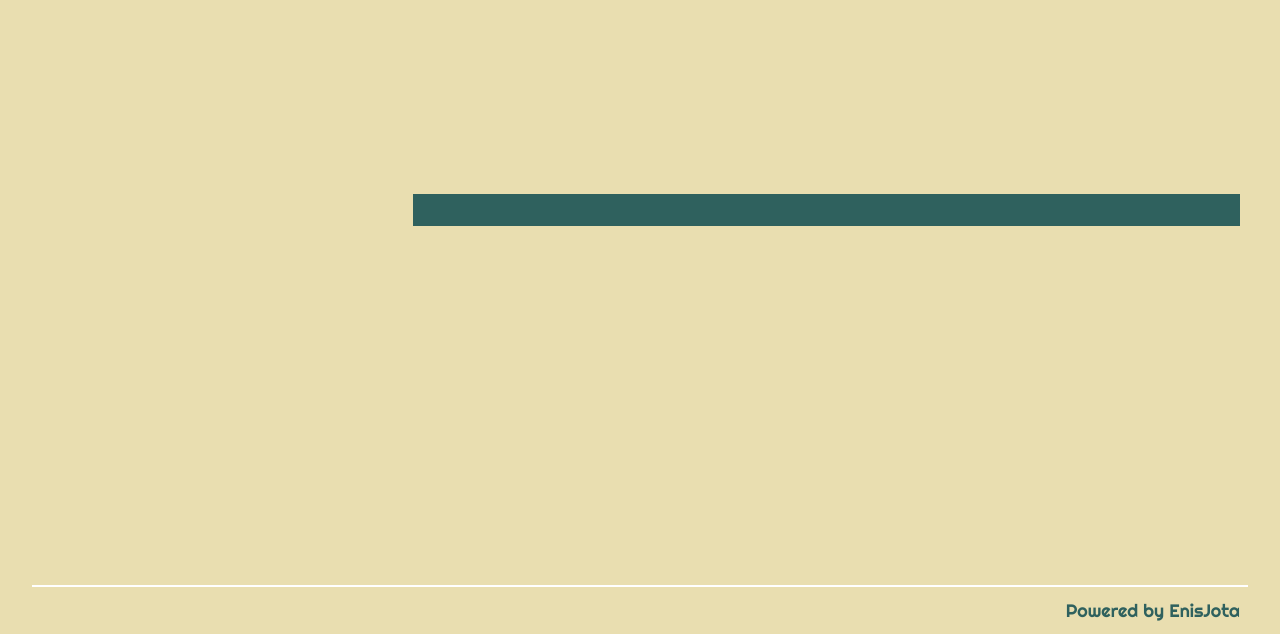
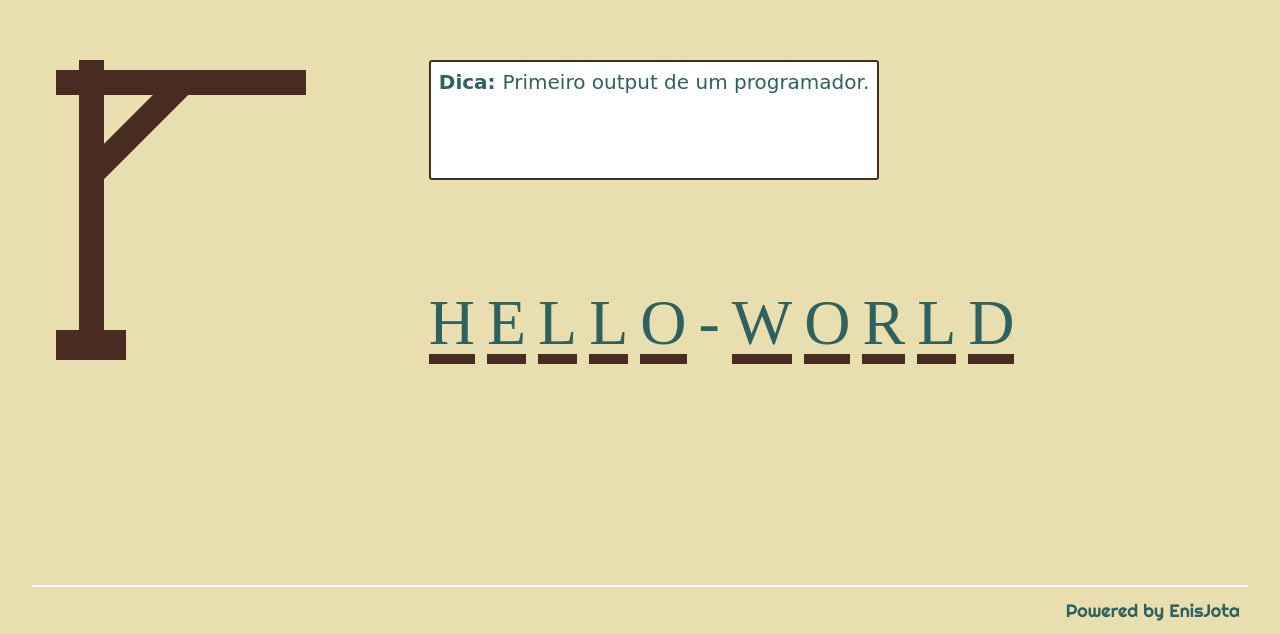
Before and after one commit to JoaoNahid/jogo-da-forca, a plain HTML site: page index.html in a window 1280 px wide. Shown: the part 166-800 px from the top of the page. Drawn offline with Linux system fonts and the light colour scheme; a web font is replaced by a local one.

Commit message:
Design finalizado praticamente, ajustar detalhes

```diff
--- a/css/styles.css
+++ b/css/styles.css
@@ -1,4 +1,5 @@
 @import url('https://fonts.googleapis.com/css2?family=Righteous&display=swap');
+@import url('https://fonts.googleapis.com/css2?family=Nanum+Brush+Script&display=swap');
 
 *{
   padding: 0;
@@ -45,13 +46,101 @@ footer{
 #forca{
   width: 30%;
   padding: 16px;
+  height: 100%;
 }
 
 #jogo{
   width: 70%;
+  height: 100%;
   padding: 16px;
-  background-color: #2f615e;
   display: flex;
   flex-direction: column;
   justify-content: space-between;
 }
+
+/* Estrutura forca */
+#estruturaForca{
+  width: 300px;
+  height: 100%;
+  position: relative;
+}
+
+#estruturaForca .base{
+  background-color: var(--brown);
+  height: 30px;
+  width: 70px;
+  position: absolute;
+  bottom: 0;
+  left: 0;
+}
+
+#estruturaForca .barraVertical{
+  background-color: var(--brown);
+  height: 100%;
+  width: 25px;
+  position: absolute;
+  bottom: 0;
+  left: 22.5px;
+}
+#estruturaForca .barraSuperior{
+  background-color: var(--brown);
+  height: 25px;
+  width: 250px;
+  position: absolute;
+  top: 10px;
+  left: 0;
+}
+#estruturaForca .barraDiagonal{
+  background-color: var(--brown);
+  height: 25px;
+  width: 136px;
+  position: absolute;
+  top: 57px;
+  left: 12px;
+  transform: rotate(-45deg);
+}
+
+/* Mural */
+#mural{
+  background-color: #fff;
+  border: solid 2px var(--brown);
+  border-radius: 3px;
+  width: 300px;
+  min-height: 100px;
+  padding: 8px;
+  width: max-content;
+  max-width: 100%;
+}
+#mural .dica{
+  font-family: 'Nanum Brush Script', cursive;
+  font-size: 20px;
+  color: var(--green);
+}
+
+/* Palavra */
+#palavra{
+  width: 100%;
+  display: flex;
+  flex-direction: row;
+  justify-content: left;
+  align-items: end;
+  gap: 12px;
+}
+
+#palavra .letra,
+#palavra .space{
+  display: flex;
+  justify-content: center;
+  align-items: center;
+  font-size: 64px;
+  position: relative;
+  color: var(--green);
+}
+#palavra .letra:after{
+  content: '';
+  width: 100%;
+  height: 10px;
+  position: absolute;
+  bottom: -4px;
+  background-color: #482c21;
+}
--- a/index.html
+++ b/index.html
@@ -13,17 +13,38 @@
 
   </header>
   <div class="container">
+
     <div id="forca">
+      <div id="estruturaForca">
+        <div class="barraSuperior"></div>
+        <div class="barraDiagonal"></div>
+        <div class="barraVertical"></div>
+        <div class="base"></div>
+      </div>
+    </div>
+
+    <div id="jogo">
+
+      <div id="mural">
+        <div class="dica"><strong>Dica: </strong>Primeiro output de um programador.</div>
+      </div>
+
+      <div id="palavra">
+        <div class="letra">H</div>
+        <div class="letra">E</div>
+        <div class="letra">L</div>
+        <div class="letra">L</div>
+        <div class="letra">O</div>
+        <div class="space">-</div>
+        <div class="letra">W</div>
+        <div class="letra">O</div>
+        <div class="letra">R</div>
+        <div class="letra">L</div>
+        <div class="letra">D</div>
+      </div>
 
     </div>
-    <div id="jogo">
-      <div id="mural">
 
-      </div>
-      <div id="palavra">
-
-      </div>
-    </div>
   </div>
 
 
```
Also changed, not shown: anotacoes.txt (added), images/design.png (added), images/forca.webp (added), 1 other file.
